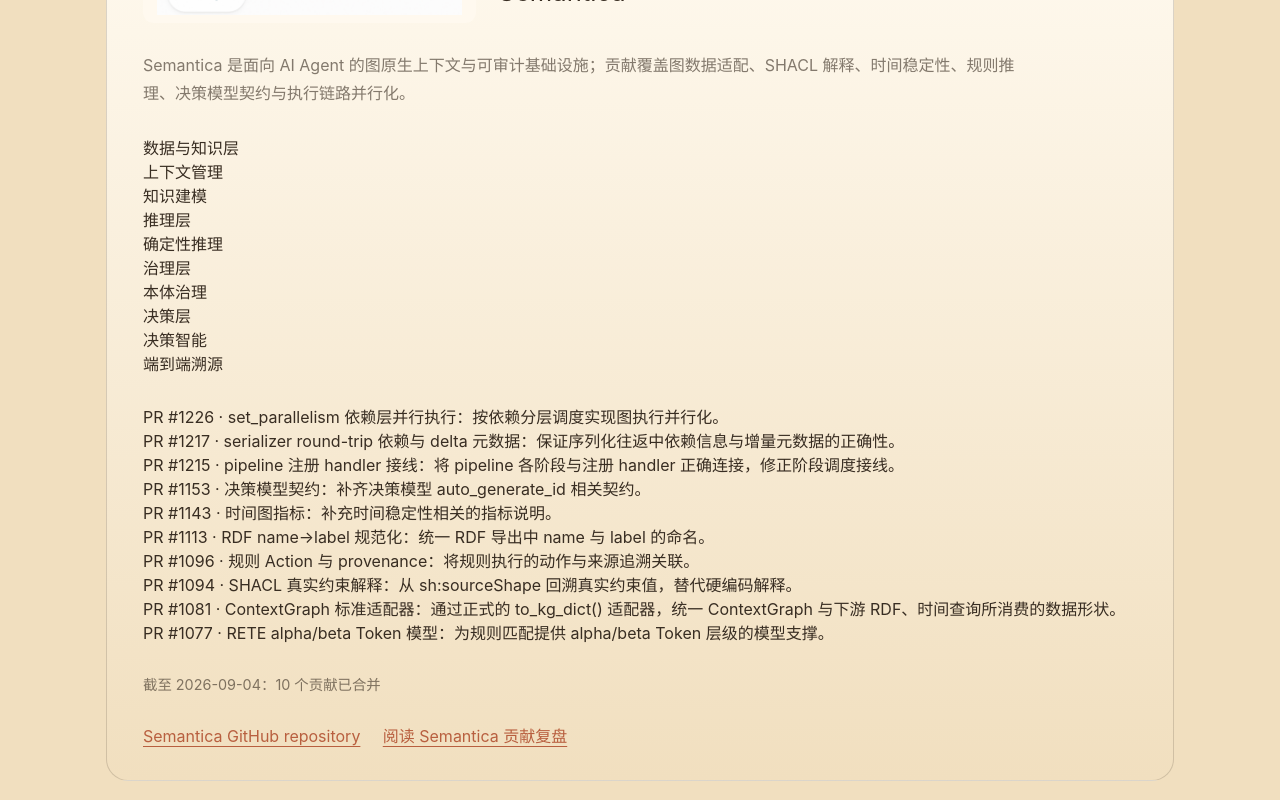
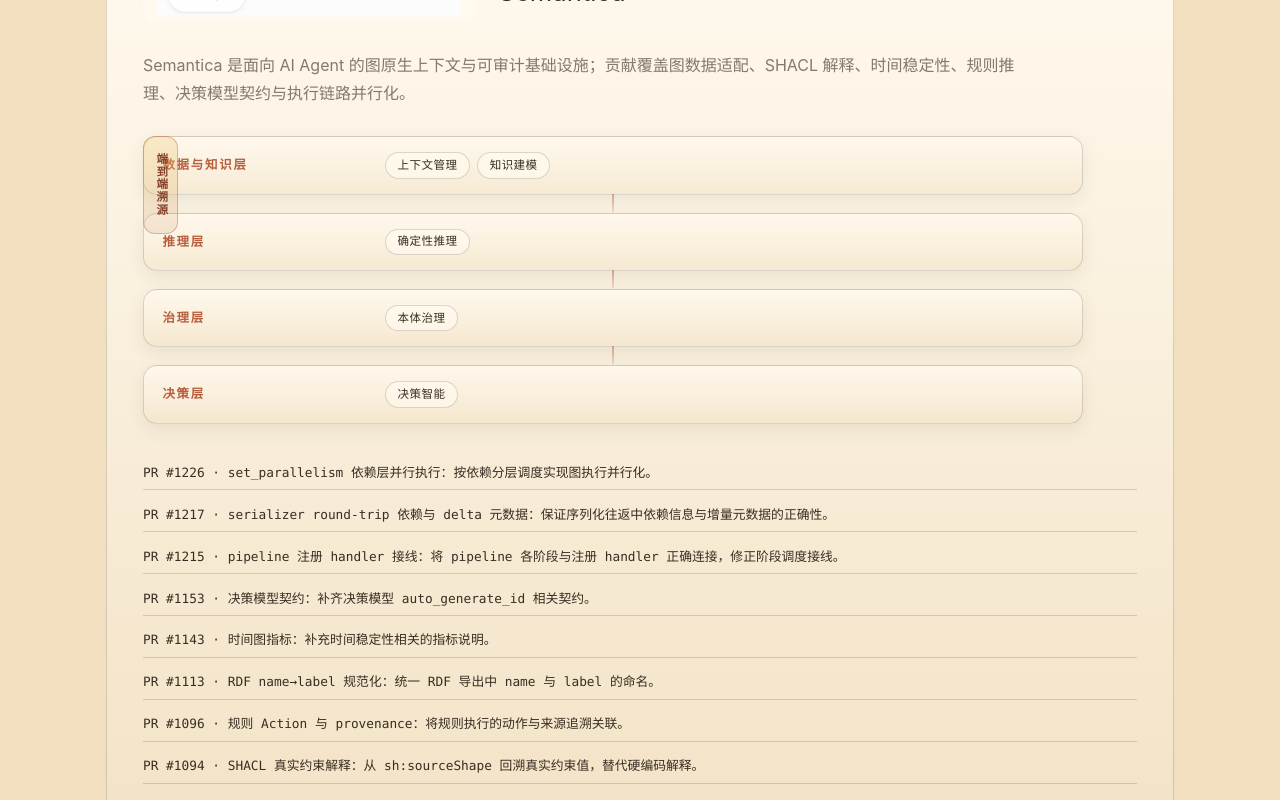
Before and after one commit to cxzg007/personal-portal, a Next.js app: page / in a window 1280 px wide. Shown: the part 5340-6140 px from the top of the page. Built offline with nearby package versions, Linux system fonts and the light colour scheme; no server answers.

Commit message:
semantica-arch: task 4 layered diagram styles

```diff
--- a/src/app/globals.css
+++ b/src/app/globals.css
@@ -1219,16 +1219,3 @@ main {
     transition-duration: 0.01ms !important;
   }
 }
-
-.open-source-honor-badges {
-  display: flex;
-  gap: 0.75rem;
-  flex-wrap: wrap;
-  margin: 0 0 1.25rem;
-  padding: 0;
-  list-style: none;
-}
-
-.open-source-honor-badges img {
-  height: 28px;
-}
--- a/src/app/profile.css
+++ b/src/app/profile.css
@@ -793,170 +793,159 @@ html[data-profile-motion="static"] .sticky-internship-card {
   text-underline-offset: 4px;
 }
 
-.open-source-highlights {
+/* --- semantica layered architecture diagram (static, no JS) --- */
+
+.arch-diagram {
+  display: grid;
+  gap: 1.6rem;
+}
+
+.arch-layers {
+  position: relative;
+  display: grid;
+  gap: 0.85rem;
+}
+
+.arch-layer {
+  position: relative;
+  display: grid;
+  gap: 0.7rem;
+  padding: 0.95rem 1.15rem;
+  border: 1px solid var(--profile-line);
+  border-radius: 14px;
+  background: linear-gradient(180deg, rgb(255 250 240 / 78%), rgb(241 223 191 / 45%));
+  box-shadow: 0 6px 18px rgb(56 45 34 / 8%);
+}
+
+.arch-layer-title {
+  margin: 0;
+  color: var(--profile-accent);
+  font-family: var(--font-mono);
+  font-size: 0.78rem;
+  font-weight: 700;
+  letter-spacing: 0.14em;
+  text-transform: uppercase;
+}
+
+.arch-capabilities {
   display: flex;
   flex-wrap: wrap;
-  gap: 0.6rem 1.2rem;
+  gap: 0.45rem;
   margin: 0;
   padding: 0;
   list-style: none;
 }
 
-.open-source-highlights li {
-  color: var(--profile-accent);
+.arch-capability {
+  padding: 0.22rem 0.72rem;
+  border: 1px solid var(--profile-line);
+  border-radius: 999px;
+  background: rgb(255 250 240 / 65%);
+  color: var(--profile-ink);
   font-family: var(--font-mono);
-  font-size: 0.78rem;
+  font-size: 0.72rem;
   letter-spacing: 0.04em;
 }
 
-.open-source-highlights li:not(:last-child)::after {
-  content: "·";
-  margin-left: 1.2rem;
-  color: var(--profile-line);
+/* Mobile default: spanning capability renders as a simple stacked pill. */
+.arch-spanning {
+  justify-self: start;
+  margin: 0;
+  padding: 0.32rem 0.95rem;
+  border: 1px solid rgb(184 95 63 / 40%);
+  border-radius: 999px;
+  background: rgb(237 207 130 / 32%);
+  color: var(--terracotta-deep);
+  font-family: var(--font-mono);
+  font-size: 0.74rem;
+  font-weight: 700;
+  letter-spacing: 0.1em;
 }
 
-/* --- capability map spotlight --- */
+/* --- merged PR list (minimal rows) --- */
 
-.open-source-spotlight {
+.pr-list {
   display: grid;
-  gap: 1.6rem;
-}
-
-.open-source-spotlight-pillars {
-  display: grid;
-  grid-template-columns: repeat(6, minmax(0, 1fr));
-  gap: 0.75rem;
+  gap: 0.25rem;
   margin: 0;
   padding: 0;
   list-style: none;
 }
 
-.open-source-spotlight-pillars li {
-  display: flex;
-  align-items: center;
+.pr-list li {
+  padding: 0.4rem 0;
+  border-bottom: 1px solid var(--profile-line);
 }
 
-.open-source-architecture-pillar {
-  flex: 1;
-  display: grid;
-  gap: 0.35rem;
-  padding: 0.65rem 0.85rem;
-  border: 1px solid var(--profile-line);
-  border-radius: 12px;
-  background: rgb(255 250 240 / 70%);
+.pr-list li:last-child {
+  border-bottom: none;
+}
+
+.pr-link {
   color: var(--profile-ink);
   font-family: var(--font-mono);
-  font-size: 0.78rem;
-  text-align: center;
-  cursor: pointer;
-  transition: border-color 240ms ease, background-color 240ms ease;
+  font-size: 0.8rem;
+  line-height: 1.65;
+  text-decoration: none;
+  overflow-wrap: anywhere;
 }
 
-.open-source-architecture-pillar-summary {
-  color: var(--profile-muted);
-  font-size: 0.68rem;
-  line-height: 1.5;
+.pr-link:hover {
+  color: var(--profile-accent);
+  text-decoration: underline;
+  text-underline-offset: 4px;
 }
 
-.open-source-architecture-pillar:hover {
-  border-color: var(--profile-accent);
-}
+/* Desktop: stacked bands + centered connectors + vertical spanning rail. */
+@media (min-width: 768px) {
+  .arch-layers {
+    gap: 1.1rem;
+    padding-right: 3.4rem;
+  }
 
-.open-source-architecture-pillar:focus-visible {
-  outline: 2px solid var(--profile-accent);
-  outline-offset: 2px;
-}
+  .arch-layer {
+    grid-template-columns: minmax(7.5rem, 0.3fr) minmax(0, 1fr);
+    align-items: center;
+    gap: 1.2rem;
+  }
 
-.open-source-architecture-pillar[aria-pressed="true"] {
-  border-color: var(--profile-accent);
-  background: rgb(237 207 130 / 35%);
-}
+  /* vertical connector between stacked layer bands */
+  .arch-layer:not(:last-of-type)::after {
+    content: "";
+    position: absolute;
+    top: 100%;
+    left: 50%;
+    translate: -50% 0;
+    width: 1px;
+    height: 1.1rem;
+    background: linear-gradient(180deg, var(--profile-accent), rgb(184 95 63 / 30%));
+  }
 
-/* connector line is pure pseudo-element decoration between chain nodes */
-.open-source-spotlight-pillars li:not(:last-child)::after {
-  content: "";
-  flex: 1;
-  height: 1px;
-  margin-left: 0.6rem;
-  background: var(--profile-line);
-}
+  /* right vertical spanning rail with upright text */
+  .arch-spanning {
+    position: absolute;
+    inset-block: 0;
+    right: 0;
+    display: flex;
+    align-items: center;
+    justify-content: center;
+    width: 2.2rem;
+    padding: 1rem 0;
+    border: 1px solid rgb(184 95 63 / 40%);
+    border-radius: 12px;
+    background: linear-gradient(180deg, rgb(237 207 130 / 38%), rgb(184 95 63 / 12%));
+    writing-mode: vertical-rl;
+    font-size: 0.72rem;
+  }
 
-.open-source-spotlight-reset {
-  justify-self: start;
-  padding: 0.45rem 1rem;
-  border: 1px solid var(--profile-line);
-  border-radius: 999px;
-  background: transparent;
-  color: var(--profile-muted);
-  font-family: var(--font-mono);
-  font-size: 0.75rem;
-  cursor: pointer;
-}
+  /* additional spanning capabilities stack as parallel rails inward */
+  .arch-spanning:nth-of-type(2) {
+    right: 3.4rem;
+  }
 
-.open-source-spotlight-reset[aria-disabled="true"] {
-  opacity: 0.55;
-  cursor: default;
-}
-
-.open-source-spotlight-contributions {
-  display: grid;
-  grid-template-columns: minmax(0, 1fr);
-  gap: 1rem;
-  margin: 0;
-  padding: 0;
-  list-style: none;
-}
-
-.open-source-spotlight-contributions li {
-  transition: opacity 240ms ease;
-}
-
-.open-source-spotlight-contributions li[data-emphasis="muted"] {
-  opacity: 0.65;
-}
-
-.open-source-merged-contribution {
-  display: grid;
-  grid-template-columns: minmax(0, 1fr);
-  gap: 0.75rem;
-  padding: 1.2rem 1.4rem;
-  border: 1px solid var(--profile-line);
-  border-radius: 14px;
-  background: rgb(241 223 191 / 55%);
-  transition: border-color 240ms ease, background-color 240ms ease;
-}
-
-.open-source-spotlight-contributions li[data-emphasis="active"] {
-  border-color: var(--profile-accent);
-  background: rgb(237 207 130 / 40%);
-}
-
-.open-source-pr-link {
-  display: inline-flex;
-  align-items: center;
-  padding: 0.4rem 0.75rem;
-  border: 1px solid var(--profile-line);
-  border-radius: 999px;
-  color: var(--profile-ink);
-  text-decoration: none;
-  font-family: var(--font-mono);
-  font-size: 0.75rem;
-  overflow-wrap: anywhere;
-  transition: border-color 240ms ease;
-}
-
-.open-source-pr-link:hover {
-  border-color: var(--profile-accent);
-}
-
-.open-source-spotlight-status {
-  display: inline-block;
-  margin-left: 0.35rem;
-  padding: 0.15rem 0.55rem;
-  border: 1px solid transparent;
-  border-radius: 999px;
-  font-size: 0.62rem;
-  letter-spacing: 0.08em;
+  .arch-spanning:nth-of-type(3) {
+    right: 6.8rem;
+  }
 }
 
 /* --- writing stage (components render unclassed article markup) --- */
@@ -1114,10 +1103,6 @@ html[data-profile-motion="static"] .profile-reveal {
     flex-direction: column;
     align-items: flex-start;
   }
-
-  .open-source-spotlight-pillars {
-    grid-template-columns: repeat(3, minmax(0, 1fr));
-  }
 }
 
 /* --- fallback: no sticky support --- */
@@ -1184,22 +1169,6 @@ html[data-profile-motion="static"] .profile-reveal {
     rotate: 0deg;
   }
 
-  .open-source-spotlight-pillars {
-    grid-template-columns: minmax(0, 1fr);
-  }
-
-  .open-source-spotlight-pillars li:not(:last-child)::after {
-    content: none;
-  }
-
-  .open-source-architecture-pillar,
-  .open-source-spotlight-contributions li,
-  .open-source-merged-contribution,
-  .open-source-pr-link {
-    transition: none;
-    /* explicit 0s beats the global 0.01ms !important fallback */
-    transition-duration: 0s !important;
-  }
 }
 
 /* --- reduced motion --- */
@@ -1247,15 +1216,6 @@ html[data-profile-motion="static"] .profile-reveal {
     transition: none;
   }
 
-  .open-source-architecture-pillar,
-  .open-source-spotlight-contributions li,
-  .open-source-merged-contribution,
-  .open-source-pr-link {
-    transition: none;
-    /* explicit 0s beats the global 0.01ms !important fallback */
-    transition-duration: 0s !important;
-  }
-
   .profile-info-facts:hover,
   .system-project-panel:hover,
   .open-source-showcase:hover,
--- a/src/components/home/open-source-showcase.tsx
+++ b/src/components/home/open-source-showcase.tsx
@@ -26,7 +26,7 @@ export function OpenSourceShowcase({ project }: OpenSourceShowcaseProps) {
 
       <p className="open-source-showcase-background">{project.background}</p>
 
-      <section aria-label="Semantica 核心架构" className="arch-map">
+      <section aria-label="Semantica 核心架构" className="arch-diagram">
         <div className="arch-layers">
           {project.architecture.layers.map((layer) => (
             <div className="arch-layer" key={layer.id}>
@@ -54,7 +54,7 @@ export function OpenSourceShowcase({ project }: OpenSourceShowcaseProps) {
       <ul aria-label="Semantica 已合并贡献" className="pr-list">
         {merged.map((contribution) => (
           <li key={contribution.number}>
-            <a href={contribution.url} rel="noreferrer" target="_blank">{`PR #${contribution.number} · ${contribution.title}`}</a>
+            <a className="pr-link" href={contribution.url} rel="noreferrer" target="_blank">{`PR #${contribution.number} · ${contribution.title}`}</a>
           </li>
         ))}
       </ul>
```
